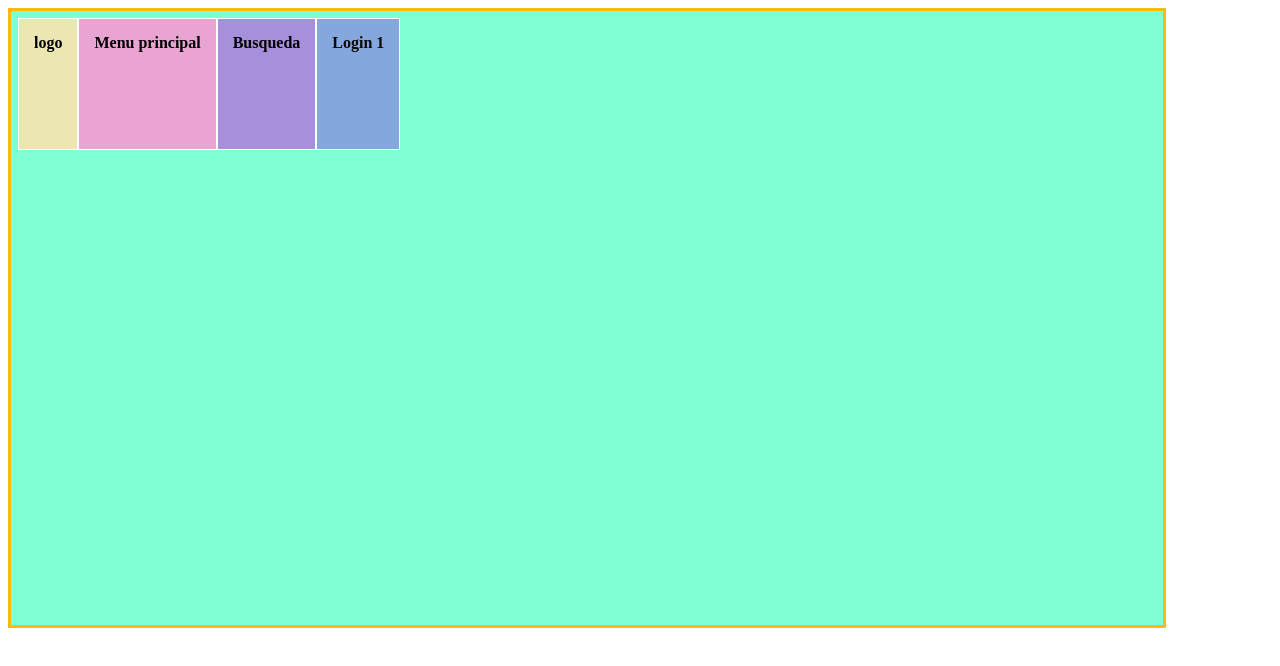
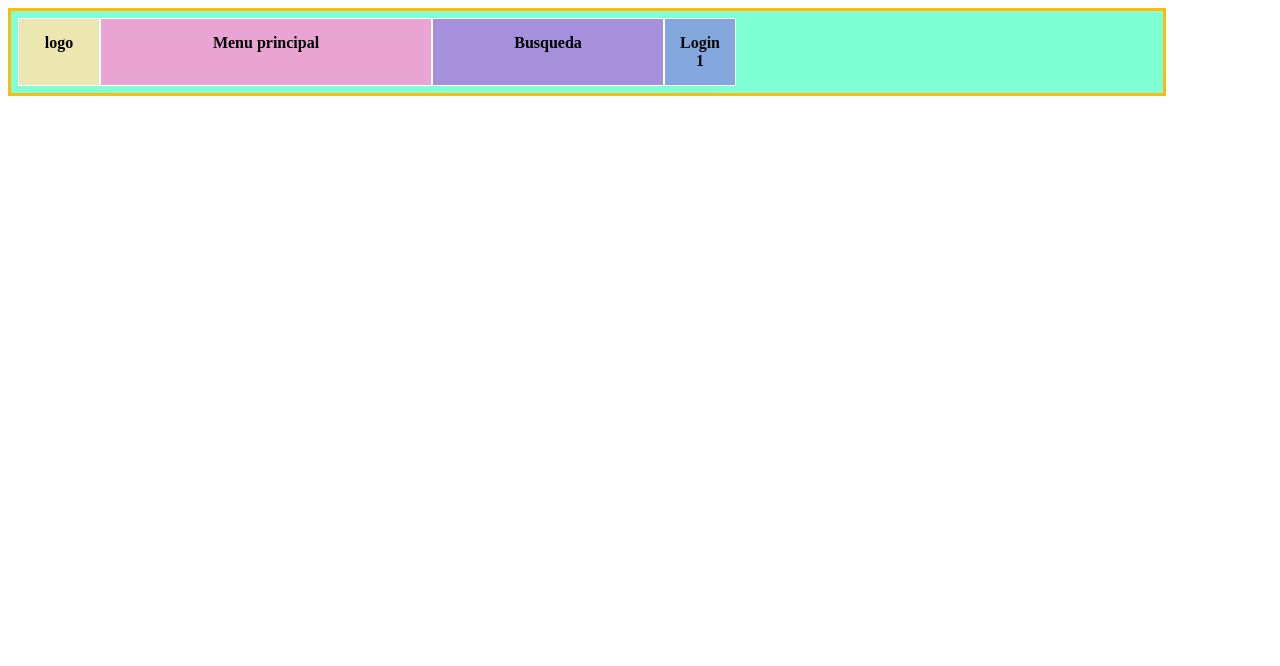
Before and after one commit to jhonmanuelg/GUIA-COMPLETA-DE-FLEXBOX, a plain HTML site: page index.html in a window 1280 px wide. Drawn offline with Linux system fonts and the light colour scheme.

Commit message:
Estilo flex basis

```diff
--- a/estilo.css
+++ b/estilo.css
@@ -3,7 +3,7 @@
     background-color: aquamarine;
     border: 3px solid rgb(255, 186, 12);
     width: 90%;
-    height: 600px;
+    /* height: 600px;     */
     display: flex;
     /*  Estilos flexbox direction  */
     /* flex-direction: row; este es el valor por defecto*/
@@ -46,15 +46,16 @@
 
     /* Estilo flex grow es asinarle el mayor espacio posible a ese elemento o se contraiga para dar espacio a otro elemento*/
     /* Estilo flex shrink = esta es la propieda opuesta de grow todo los elemento se van a contaer cuando se contaiga nuestro contenedor*/
+    /* Estilo flex basis = se utiliza en conjunto con grow y shrink permite asignar un tamaño al elemento ante de reducirse el contenedor donde se encuentra*/
 
 
 }
 
-.conteiner> div{
+/* .conteiner> div{
     height: 100px;
 
 
-}
+} */
 
 .item1 {
     text-align: center;
@@ -66,8 +67,9 @@
     padding: 15px;
     /*  estilos flex   */
     /* order: 3; */
-    /* flex-grow: 4; */
-    flex-shrink: 1;
+    /* flex-grow: 4;
+    flex-shrink: 1; */
+    flex-basis: 50px;
 }
 
 .item2 {
@@ -80,8 +82,9 @@
     padding: 15px;
     /*  estilos flex   */
     /* order: 2; */
-    /* flex-grow: 2; */
-    flex-shrink: 2;
+    /* flex-grow: 2;
+    flex-shrink: 2; */
+    flex-basis: 300px;
 
 }
 
@@ -96,6 +99,7 @@
     /*  estilos flex   */
     /* order: 4; */
     flex-shrink: 5;
+    flex-basis: 200px;
 }
 
 .item4 {
@@ -108,7 +112,8 @@
     padding: 15px;
     /*  estilos flex   */
     /* order: 0; */
-    /* flex-grow: 4; */
-    flex-shrink: 10;
+    /* flex-grow: 4;
+    flex-shrink: 10; */
+    flex-basis: 10px;
 
 }
```
